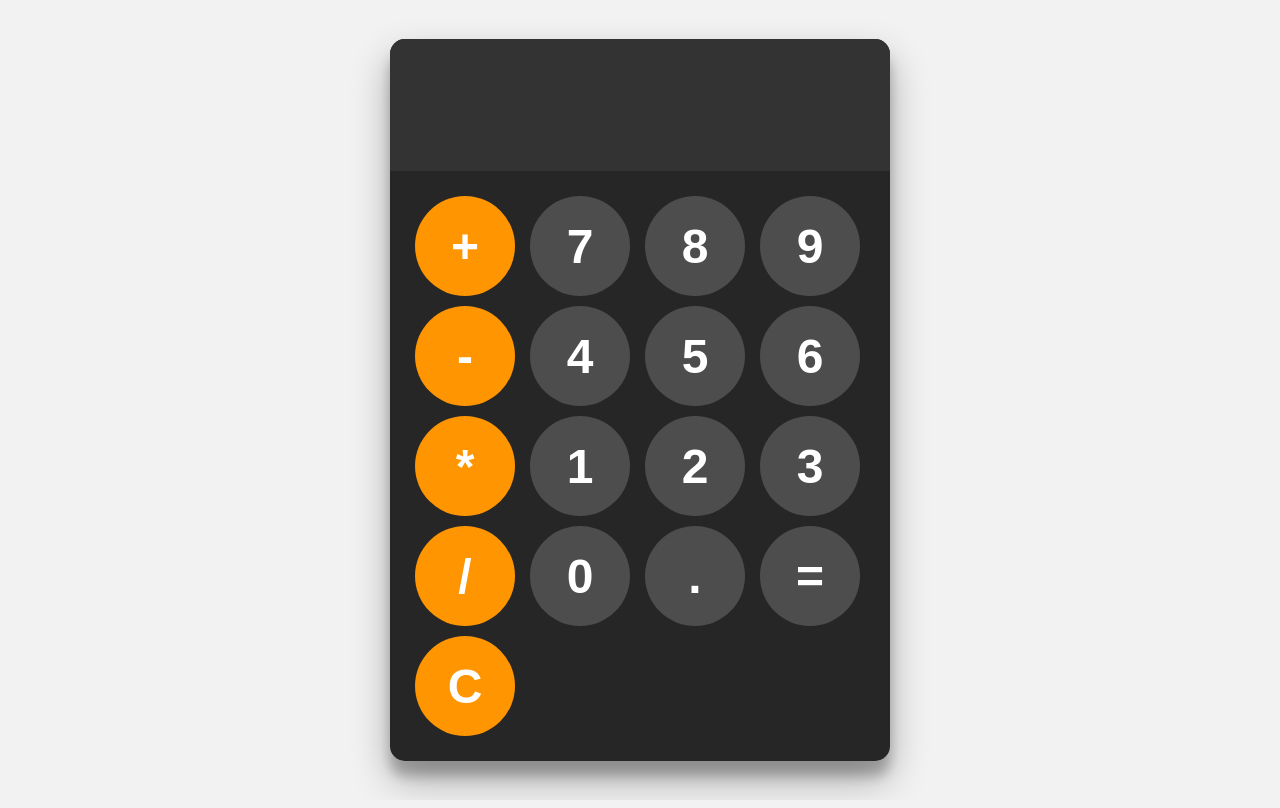
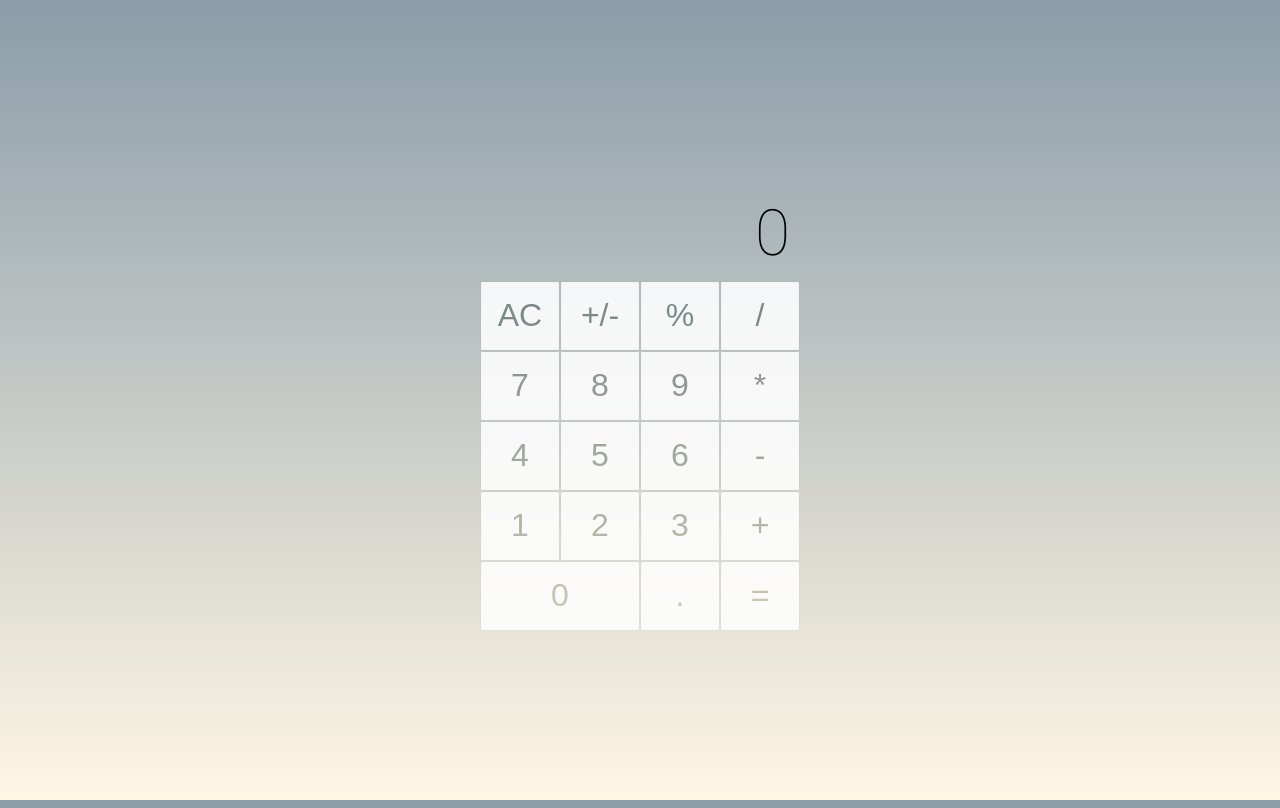
Before and after one commit to naufel1122/CodSoft-Calculator, a plain HTML site: page index.html in a window 1280 px wide. Drawn offline with Linux system fonts and the light colour scheme.

Commit message:
still working

```diff
--- a/index.html
+++ b/index.html
@@ -3,35 +3,77 @@
 <head>
     <meta charset="UTF-8">
     <meta name="viewport" content="width=device-width, initial-scale=1.0">
-    <title>Document</title>
+    <title>Calculator</title>
     <link rel="stylesheet" href="style.css">
 </head>
 <body>
-
-    <div id="calculator">
-        <input id="display" readonly>
-        <div id="keys">
-            <button onclick="appendToDisplay('+')" class="operator-btn">+</button>
-            <button onclick="appendToDisplay('7')">7</button>
-            <button onclick="appendToDisplay('8')">8</button>
-            <button onclick="appendToDisplay('9')">9</button>
-            <button onclick="appendToDisplay('-')" class="operator-btn">-</button>
-            <button onclick="appendToDisplay('4')">4</button>
-            <button onclick="appendToDisplay('5')">5</button>
-            <button onclick="appendToDisplay('6')">6</button>
-            <button onclick="appendToDisplay('*')" class="operator-btn">*</button>
-            <button onclick="appendToDisplay('1')">1</button>
-            <button onclick="appendToDisplay('2')">2</button>
-            <button onclick="appendToDisplay('3')">3</button>
-            <button onclick="appendToDisplay('/')" class="operator-btn">/</button>
-            <button onclick="appendToDisplay('0')">0</button>
-            <button onclick="appendToDisplay('.')">.</button>
-            <button onclick="calculate('.')">=</button>
-            <button onclick="clearDisplay('C')" class="operator-btn">C</button>
+    <div class="calculator">
+        <div class="calculator__wrap">
+            <div class="calculator__display" id="display">0</div>
+            <div class="calculator__functions">
+                <button value="clear" class="btn--opaque" onclick="clearDisplay()">AC</button>
+                <button value="pos-neg" class="btn--opaque" onclick="toggleSign()">+/-</button>
+                <button value="%" class="btn--opaque" onclick="appendOperator('%')">%</button>
+                <button value="/" class="btn--opaque" onclick="appendOperator('/')">/</button>
+                <button value="7" onclick="appendToDisplay('7')">7</button>
+                <button value="8" onclick="appendToDisplay('8')">8</button>
+                <button value="9" onclick="appendToDisplay('9')">9</button>
+                <button value="*" class="btn--opaque" onclick="appendOperator('*')">*</button>
+                <button value="4" onclick="appendToDisplay('4')">4</button>
+                <button value="5" onclick="appendToDisplay('5')">5</button>
+                <button value="6" onclick="appendToDisplay('6')">6</button>
+                <button value="-" class="btn--opaque" onclick="appendOperator('-')">-</button>
+                <button value="1" onclick="appendToDisplay('1')">1</button>
+                <button value="2" onclick="appendToDisplay('2')">2</button>
+                <button value="3" onclick="appendToDisplay('3')">3</button>
+                <button value="+" class="btn--opaque" onclick="appendOperator('+')">+</button>
+                <button value="0" class="btn--large" onclick="appendToDisplay('0')">0</button>
+                <button value="." onclick="appendDot()">.</button>
+                <button value="=" class="btn--opaque" onclick="calculate()">=</button>
+            </div>
         </div>
     </div>
 
+    <script>
+        let display = document.getElementById('display');
 
-    <script src="script.js"></script>
+        function appendToDisplay(value) {
+            if (display.textContent === '0' && value !== '.') {
+                display.textContent = value;
+            } else {
+                display.textContent += value;
+            }
+        }
+
+        function appendOperator(operator) {
+            if (display.textContent.slice(-1).match(/[+\-*/%]/)) {
+                display.textContent = display.textContent.slice(0, -1) + operator;
+            } else {
+                display.textContent += operator;
+            }
+        }
+
+        function appendDot() {
+            if (!display.textContent.includes('.')) {
+                display.textContent += '.';
+            }
+        }
+
+        function clearDisplay() {
+            display.textContent = '0';
+        }
+
+        function toggleSign() {
+            display.textContent = (parseFloat(display.textContent) * -1).toString();
+        }
+
+        function calculate() {
+            try {
+                display.textContent = eval(display.textContent);
+            } catch (error) {
+                display.textContent = 'Error';
+            }
+        }
+    </script>
 </body>
 </html>
--- a/script.js
+++ b/script.js
@@ -1,19 +1,39 @@
+let display = document.getElementById('display');
 
+function appendToDisplay(value) {
+    if (display.textContent === '0' && value !== '.') {
+        display.textContent = value;
+    } else {
+        display.textContent += value;
+    }
+}
 
-const display = document.getElementById('display');
+function appendOperator(operator) {
+    if (display.textContent.slice(-1).match(/[+\-*/%]/)) {
+        display.textContent = display.textContent.slice(0, -1) + operator;
+    } else {
+        display.textContent += operator;
+    }
+}
 
-function appendToDisplay(input) {
-    display.value += input;
+function appendDot() {
+    if (!display.textContent.includes('.')) {
+        display.textContent += '.';
+    }
 }
 
 function clearDisplay() {
-    display.value = '';
+    display.textContent = '0';
 }
 
-function calculate(){
+function toggleSign() {
+    display.textContent = (parseFloat(display.textContent) * -1).toString();
+}
+
+function calculate() {
     try {
-        display.value = eval(display.value)
+        display.textContent = eval(display.textContent);
     } catch (error) {
-        display.value = "Error";
+        display.textContent = 'Error';
     }
 }
--- a/style.css
+++ b/style.css
@@ -1,60 +1,97 @@
-body{
-    margin: 0;
+@import url(https://fonts.googleapis.com/css?family=Roboto:100);
+
+html,
+body {
+    height: 100%;
+    min-height: 100%;
+}
+
+body {
+    @import url(https://fonts.googleapis.com/css?family=Roboto:100);
+
+    html,
+    body {
+        height: 100%;
+        min-height: 100%;
+    }
+
+    body {
         display: flex;
         justify-content: center;
         align-items: center;
-    height: 100vh;
-    background: hsl(0, 0%, 95%);
+        font-family: Roboto, sans-serif;
+        background: linear-gradient(#8b9da9, #fff6e4)
     }
 
-
-#calculator{
-    font-family: Arial,  sans-serif;
-    background-color: hsl(0, 0%, 15%);
-    border-radius: 15px;
-    max-width: 500px;
-    overflow: hidden;
-    box-shadow: rgba(0, 0, 0, 0.3) 0px 19px 38px, rgba(0, 0, 0, 0.22) 0px 15px 12px;
-}
-#display{
-    width: 100%;
-    padding: 20px;
-    font-size: 5rem;
-    text-align: left;
-    border: none;
-    background-color: hsl(0, 0%, 20%);
+    .calculator {
+        max-width: 320px;
+        box-shadow: 0 0 75px 30px rgba(#cdcdcd, 0.7);
     }
 
-#keys{
-    display: grid;
-    grid-template-columns: repeat(4 ,1fr);
-    gap: 10px;
-    padding: 25px;
+    .calculator__display {
+        padding: 10px;
+        color: rgba(#fff, 0.7);
+        font-size: 4em;
+        text-align: right;
     }
 
-button{
-    width: 100px;
-    height: 100px;
-    border-radius: 50px;
-    border: none;
-    background-color: hsl(0, 0%, 30%);
-    color: #fff;
-    font-size: 3rem;
-    font-weight: bold;
-    cursor: pointer;
+    .calculator__functions {
+        display: flex;
+        flex-wrap: wrap;
+        border: 1px solid rgba(#fff, 0.4);
+        mix-blend-mode: overlay;
+        button {
+            flex: 0 1 25%;
+            height: 70px;
+            color: #111;
+            font-size: 2em;
+            mix-blend-mode: overlay;
+            background: rgba(#fff, 0.4);
+            border: 1px solid rgba(#fff, 0.4);
+            &.btn--large {
+                flex: 0 1 50%;
             }
-button:hover{
-    background-color: hsl(0, 0%, 40%);
+            &.btn--opaque {
+                background: rgba(#fff, 0.2);
             }
-button:active{
-    background-color: hsl(0, 0%, 50%);
         }
-.operator-btn{
-    background-color: hsl(35, 100%, 50%);
+    } display: flex;
+    justify-content: center;
+    align-items: center;
+    font-family: Roboto, sans-serif;
+    background: linear-gradient(#8b9da9, #fff6e4)
 }
-.operator-btn:hover{
-    background-color: hsl(35, 100%, 65%);
+
+.calculator {
+    max-width: 320px;
+    box-shadow: 0 0 75px 30px rgba(#cdcdcd, 0.7);
 }
-.operator-btn:active{
-    background-color: hsl(35, 100%, 75%);
+
+.calculator__display {
+    padding: 10px;
+    color: rgba(#fff, 0.7);
+    font-size: 4em;
+    text-align: right;
 }
+
+.calculator__functions {
+    display: flex;
+    flex-wrap: wrap;
+    border: 1px solid rgba(#fff, 0.4);
+    mix-blend-mode: overlay;
+    button {
+        flex: 0 1 25%;
+        height: 70px;
+        color: #111;
+        font-size: 2em;
+        mix-blend-mode: overlay;
+        background: rgba(#fff, 0.4);
+        border: 1px solid rgba(#fff, 0.4);
+        &.btn--large {
+            flex: 0 1 50%;
+        }
+        &.btn--opaque {
+            background: rgba(#fff, 0.2);
+        }
+    }
+}
```
Lines whose indentation alone changed are shown as unchanged.
